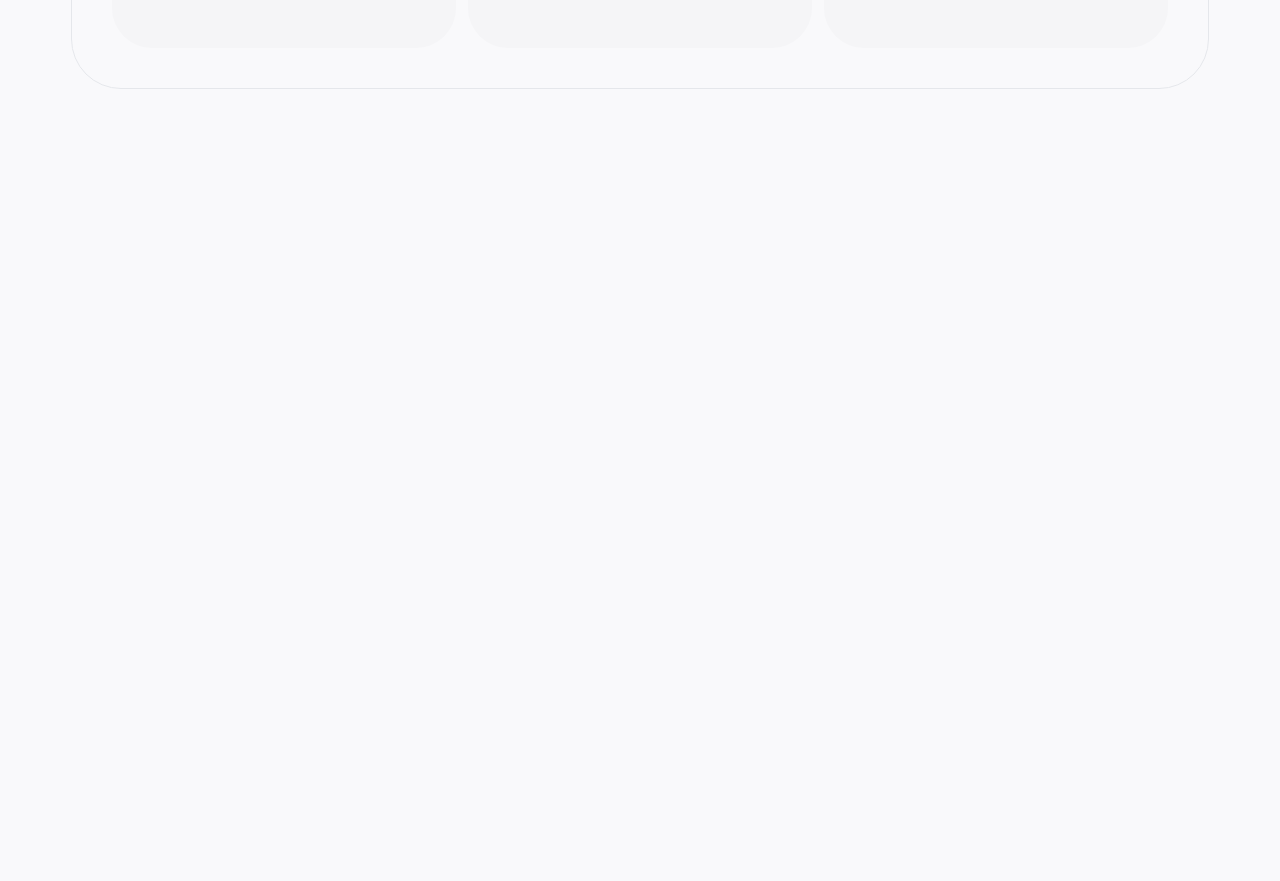
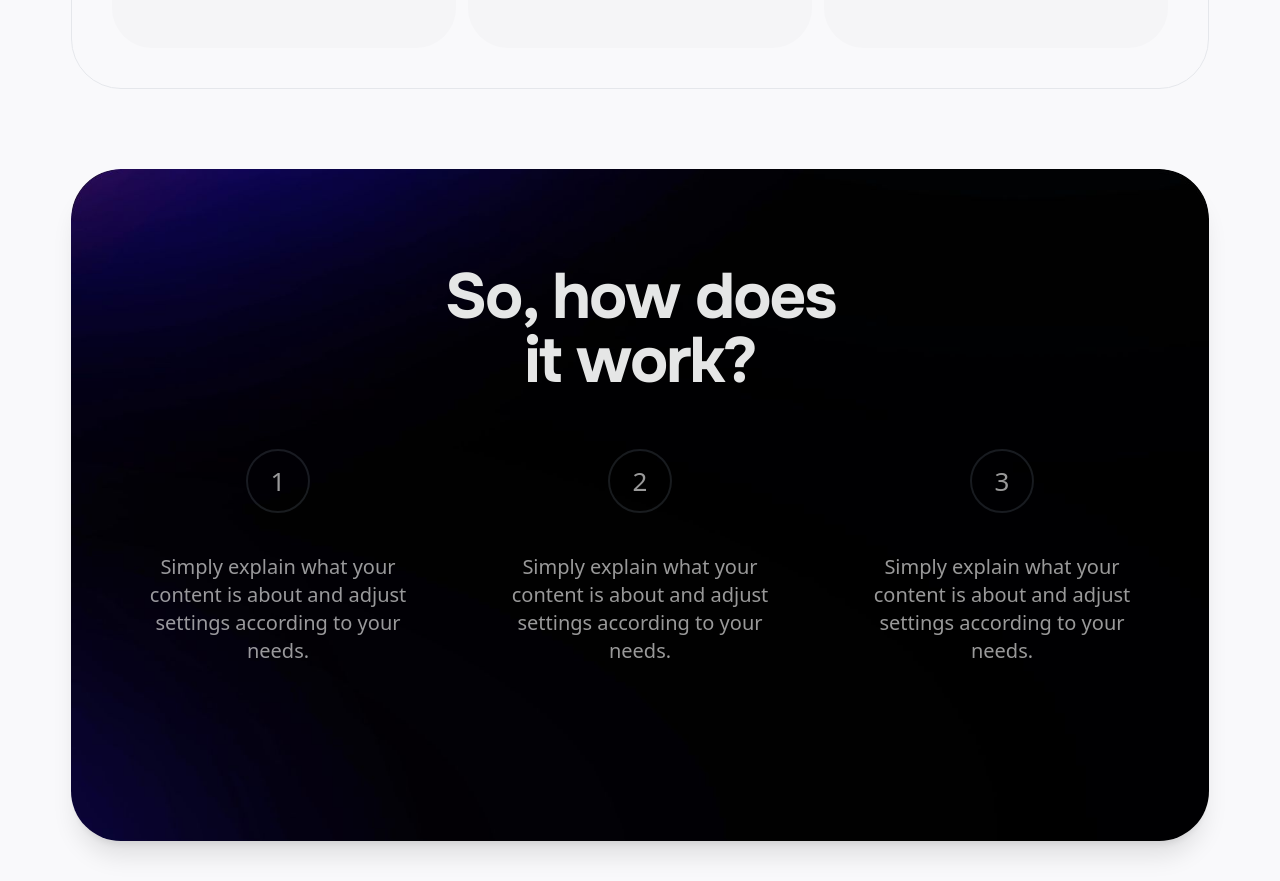
Before and after one commit to md-yasin-miah/magic-ai, a React (Vite) app: page / in a window 1280 px wide. Shown: the part 2620-3501 px from the top of the page. Before the commit the page ends 2749 px from the top, so only its background shows below. Built offline with nearby package versions, Linux system fonts and the light colour scheme.

Commit message:
how it works com

```diff
--- a/src/Pages/Home/Home.jsx
+++ b/src/Pages/Home/Home.jsx
@@ -3,6 +3,7 @@ import UpperNav from "./UpperNav/UpperNav";
 import MainNav from "./MainNav/MainNav";
 import FutureOfAI from "./FutureOfAI/FutureOfAI";
 import MagicTools from "./MagicTools/MagicTools";
+import HowItWorks from "./howItWorks/HowItWorks";
 
 const Home = () => {
     return (
@@ -11,6 +12,7 @@ const Home = () => {
             <MainNav />
             <FutureOfAI />
             <MagicTools />
+            <HowItWorks />
         </React.Fragment>
     );
 };
--- a/src/Pages/Home/MagicTools/MagicTools.jsx
+++ b/src/Pages/Home/MagicTools/MagicTools.jsx
@@ -1,45 +1,7 @@
 import ScrollAwareSection from "../../../components/ScrollAwareSection"
-import { centralImages } from "../../../utils/images/centralImages"
+import { toolsCardData } from "../../../utils/mock/mockData"
 
 const MagicTools = () => {
-  const toolsCardData = [
-    {
-      id: 1,
-      title: 'Advanced Dashboard',
-      description: 'Track a wide range of data points, including user traffic and sales.',
-      img: centralImages.tools_1
-    },
-    {
-      id: 2,
-      title: 'Payment Gateways',
-      description: 'Securely process credit card or other electronic payment methods.',
-      img: centralImages.tools_2
-    },
-    {
-      id: 3,
-      title: 'Multilingual',
-      description: 'Ability to understand and generate content in different languages.',
-      img: centralImages.tools_3
-    },
-    {
-      id: 4,
-      title: 'Affiliate System',
-      description: 'Ability to invite friends, and earn commission from their first purchase.',
-      img: centralImages.tools_4
-    },
-    {
-      id: 5,
-      title: 'Easy Export',
-      description: 'Export generated content as plain text, PDF, Word or HTML easily.',
-      img: centralImages.tools_5
-    },
-    {
-      id: 6,
-      title: 'Support Platform',
-      description: 'Access and mage support tickets from your dashboard.',
-      img: centralImages.tools_6
-    }
-  ]
   return (
     <ScrollAwareSection className='py-10'>
       <div className="container">
@@ -62,62 +24,6 @@ const MagicTools = () => {
                 </div>
               )
             }
-            {/* <div className="group px-8 pb-12 bg-[#F5F5F7] rounded-[40px] text-center overflow-hidden transition-all hover:-translate-y-2 hover:shadow-lg">
-              <figure className="group-hover:scale-105 relative z-0 inline-block transition-all duration-300">
-                <img className="-mx-8 max-w-[calc(100%+4rem)]" src="/upload/images/frontent/tools/Payments100.jpg" alt="Payment Gateways" width="696" height="426" />
-              </figure>
-              <div className="relative shrink">
-                <h4 className="mb-3 font-bold">
-                  Payment Gateways
-                </h4>
-                <p className="text-[14px]">Securely process credit card or other electronic payment methods.</p>
-              </div>
-            </div>
-            <div className="group px-8 pb-12 bg-[#F5F5F7] rounded-[40px] text-center overflow-hidden transition-all hover:-translate-y-2 hover:shadow-lg">
-              <figure className="group-hover:scale-105 relative z-0 inline-block transition-all duration-300">
-                <img className="-mx-8 max-w-[calc(100%+4rem)]" src="/upload/images/frontent/tools/NZBW-multilingual.png" alt="Multilingual" width="696" height="426" />
-              </figure>
-              <div className="relative shrink">
-                <h4 className="mb-3 font-bold">
-                  Multilingual
-                </h4>
-                <p className="text-[14px]">Ability to understand and generate content in different languages.</p>
-              </div>
-            </div>
-            <div className="group px-8 pb-12 bg-[#F5F5F7] rounded-[40px] text-center overflow-hidden transition-all hover:-translate-y-2 hover:shadow-lg">
-              <figure className="group-hover:scale-105 relative z-0 inline-block transition-all duration-300">
-                <img className="-mx-8 max-w-[calc(100%+4rem)]" src="/upload/images/frontent/tools/RAhq-affiliate-system.png" alt="Affiliate System" width="696" height="426" />
-              </figure>
-              <div className="relative shrink">
-                <h4 className="mb-3 font-bold">
-                  Affiliate System
-                </h4>
-                <p className="text-[14px]">Ability to invite friends, and earn commission from their first purchase.</p>
-              </div>
-            </div>
-            <div className="group px-8 pb-12 bg-[#F5F5F7] rounded-[40px] text-center overflow-hidden transition-all hover:-translate-y-2 hover:shadow-lg">
-              <figure className="group-hover:scale-105 relative z-0 inline-block transition-all duration-300">
-                <img className="-mx-8 max-w-[calc(100%+4rem)]" src="/upload/images/frontent/tools/mPWB-easy-export.png" alt="Easy Export" width="696" height="426" />
-              </figure>
-              <div className="relative shrink">
-                <h4 className="mb-3 font-bold">
-                  Easy Export
-                </h4>
-                <p className="text-[14px]">Export generated content as plain text, PDF, Word or HTML easily.</p>
-              </div>
-            </div>
-            <div className="group px-8 pb-12 bg-[#F5F5F7] rounded-[40px] text-center overflow-hidden transition-all hover:-translate-y-2 hover:shadow-lg">
-              <figure className="group-hover:scale-105 relative z-0 inline-block transition-all duration-300">
-                <img className="-mx-8 max-w-[calc(100%+4rem)]" src="/upload/images/frontent/tools/rIwa-support-platform.png" alt="Support Platform" width="696" height="426" />
-              </figure>
-              <div className="relative shrink">
-                <h4 className="mb-3 font-bold">
-                  Support Platform
-                </h4>
-                <p className="text-[14px]">Access and mage support tickets from your dashboard.</p>
-              </div>
-            </div> */}
-
           </div>
         </div>
       </div>
--- /dev/null
+++ b/src/Pages/Home/howItWorks/HowItWorks.jsx
@@ -0,0 +1,46 @@
+import ScrollAwareSection from "../../../components/ScrollAwareSection"
+import { centralImages } from "../../../utils/images/centralImages"
+
+const HowItWorks = () => {
+  const howItWorks = [
+    {
+      id: 1,
+      title: 'Simply explain what your content is about and adjust settings according to your needs.'
+    },
+    {
+      id: 2,
+      title: 'Simply input some basic information or keywords about your brand or product, and let our AI algorithms do the rest.'
+    },
+    {
+      id: 3,
+      title: 'View, edit or export your result with a few clicks. And you’re done!'
+    }
+  ]
+  return (
+    <ScrollAwareSection className='py-10' id="how-it-works">
+      <div className="container">
+        <div className="rounded-[50px] bg-[#010101] bg-cover p-10 py-24 text-white text-opacity-60 shadow-xl max-sm:bg-bottom max-sm:px-5"
+          style={{
+            backgroundImage: `url(${centralImages.howItWorksBG})`
+          }}>
+          <div className="mx-auto mb-14 w-2/5 text-center max-xl:w-1/2 max-lg:w-8/12 max-md:w-full">
+            <h2 className="text-[64px] leading-none text-[#E5E6E6] max-sm:text-[45px]">So, how does it work?
+            </h2>
+          </div>
+          <div className="grid-cols-3 mb-20 grid gap-7 max-md:grid-cols-1">
+            {
+              howItWorks.map((item, index) =>
+                <div key={item.id} className="group mx-auto flex max-w-[270px] flex-col items-center text-center text-xl font-medium">
+                  <span className="size-16 mb-10 grid place-content-center rounded-full border-[2px] border-[#A2B2C9] border-opacity-15 text-[26px] font-medium transition-all group-hover:-translate-y-2 group-hover:scale-110 group-hover:border-white group-hover:bg-white group-hover:text-black">{index + 1}</span>
+                  <p>Simply explain what your content is about and adjust settings according to your needs.</p>
+                </div>
+              )
+            }
+          </div>
+        </div>
+      </div>
+    </ScrollAwareSection>
+  )
+}
+
+export default HowItWorks
--- a/src/components/ScrollAwareSection.jsx
+++ b/src/components/ScrollAwareSection.jsx
@@ -1,7 +1,7 @@
 import PropTypes from 'prop-types';
 import { useEffect, useRef, useState } from 'react';
 
-const ScrollAwareSection = ({ children, className }) => {
+const ScrollAwareSection = ({ children, className, id }) => {
   const [isVisible, setIsVisible] = useState(false);
   const sectionRef = useRef(null);
 
@@ -33,6 +33,7 @@ const ScrollAwareSection = ({ children, className }) => {
 
   return (
     <section
+      id={id}
       ref={sectionRef}
       className={`site-section ${className} transition-all duration-700 md:translate-y-8 md:opacity-0 [&.lqd-is-in-view]:translate-y-0 [&.lqd-is-in-view]:opacity-100 ${isVisible ? 'lqd-is-in-view' : ''}`}
     >
@@ -46,4 +47,5 @@ export default ScrollAwareSection;
 ScrollAwareSection.propTypes = {
   children: PropTypes.node.isRequired,
   className: PropTypes.string,
+  id: PropTypes.string,
 };
--- a/src/utils/images/centralImages.js
+++ b/src/utils/images/centralImages.js
@@ -8,6 +8,7 @@ import tools_3 from './../../assets/magicTools/NZBW-multilingual.png';
 import tools_4 from './../../assets/magicTools/RAhq-affiliate-system.png';
 import tools_5 from './../../assets/magicTools/mPWB-easy-export.png';
 import tools_6 from './../../assets/magicTools/rIwa-support-platform.png';
+import howItWorksBG from './../../assets/steps-bg.jpg';
 export const centralImages = {
     upperNavBG,
     logo,
@@ -17,5 +18,6 @@ export const centralImages = {
     tools_3,
     tools_4,
     tools_5,
-    tools_6
+    tools_6,
+    howItWorksBG
 };
--- a/src/utils/mock/mockData.js
+++ b/src/utils/mock/mockData.js
@@ -1,3 +1,4 @@
+import { centralImages } from "../images/centralImages"
 import { AIGeneratorSVG, AdvanceDashboardSVG, CustomTemplateSVG, MultiLingualSVG, PaymentGatewaySVG, SupportPlatformSVG } from "../svg/SVG"
 
 const NavItem = [
@@ -83,5 +84,48 @@ const careerData = [
 	}
 
 ]
+const toolsCardData = [
+	{
+		id: 1,
+		title: 'Advanced Dashboard',
+		description: 'Track a wide range of data points, including user traffic and sales.',
+		img: centralImages.tools_1
+	},
+	{
+		id: 2,
+		title: 'Payment Gateways',
+		description: 'Securely process credit card or other electronic payment methods.',
+		img: centralImages.tools_2
+	},
+	{
+		id: 3,
+		title: 'Multilingual',
+		description: 'Ability to understand and generate content in different languages.',
+		img: centralImages.tools_3
+	},
+	{
+		id: 4,
+		title: 'Affiliate System',
+		description: 'Ability to invite friends, and earn commission from their first purchase.',
+		img: centralImages.tools_4
+	},
+	{
+		id: 5,
+		title: 'Easy Export',
+		description: 'Export generated content as plain text, PDF, Word or HTML easily.',
+		img: centralImages.tools_5
+	},
+	{
+		id: 6,
+		title: 'Support Platform',
+		description: 'Access and mage support tickets from your dashboard.',
+		img: centralImages.tools_6
+	}
+]
 
-export { NavItem, FutureOfAIData, careerData }
+export {
+	NavItem,
+	FutureOfAIData,
+	careerData,
+	toolsCardData
+}
```
Also changed, not shown: src/assets/steps-bg.jpg (added). Lines whose indentation alone changed are shown as unchanged.
